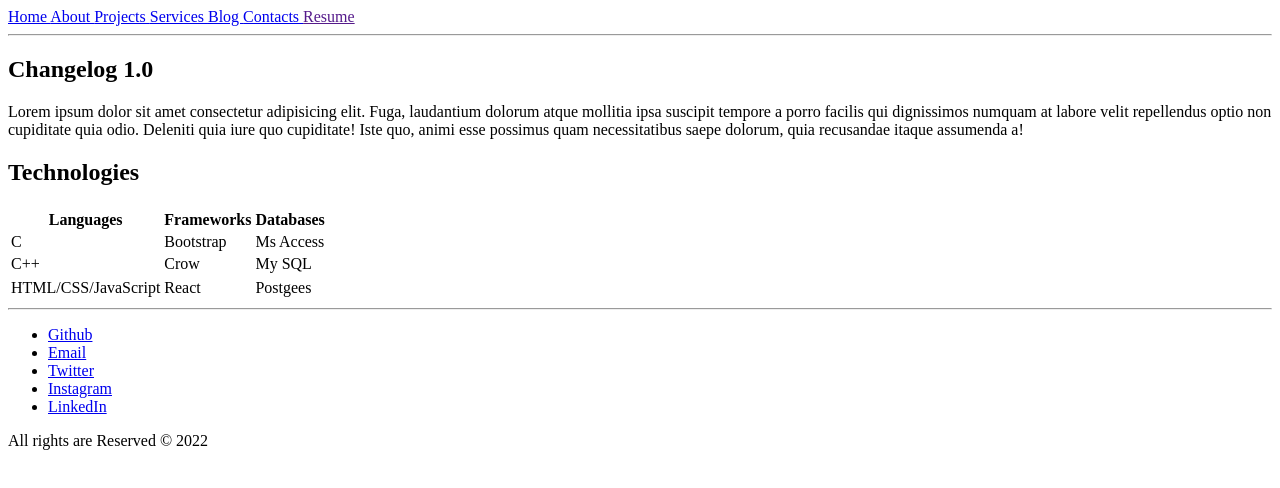
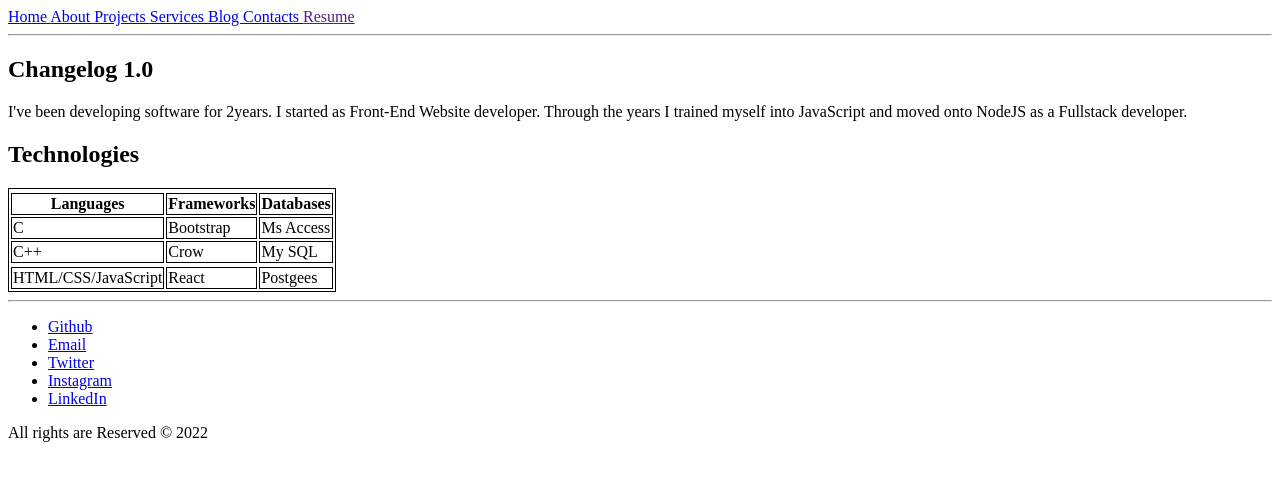
Before and after one commit to akinyiliz/portfolioproject-webdev1, a plain HTML site: page about.html in a window 1280 px wide. Drawn offline with Linux system fonts and the light colour scheme.

Commit message:
add table border

```diff
--- a/about.html
+++ b/about.html
@@ -5,6 +5,11 @@
     <meta http-equiv="X-UA-Compatible" content="IE=edge" />
     <meta name="viewport" content="width=device-width, initial-scale=1.0" />
     <title>About</title>
+    <style>
+      table, th, td{
+        border: 1px solid black;
+      }
+    </style>
   </head>
   <body>
     <!--Navigation Bar-->
@@ -26,12 +31,10 @@
       <main>
           <section>
         <h2>Changelog 1.0</h2>
-        <p>Lorem ipsum dolor sit amet consectetur adipisicing elit.
-          Fuga, laudantium dolorum atque mollitia ipsa suscipit tempore
-          a porro facilis qui dignissimos numquam at labore velit repellendus
-          optio non cupiditate quia odio. Deleniti quia iure quo cupiditate!
-          Iste quo, animi esse possimus quam necessitatibus saepe dolorum,
-          quia recusandae itaque assumenda a!</p>
+        <p> I've been developing software for 2years.
+          I started as Front-End Website developer.
+          Through the years I trained myself into JavaScript
+          and moved onto NodeJS as a Fullstack developer.</p>
           </section>
           <section>
               <h2>Technologies</h2>
```
